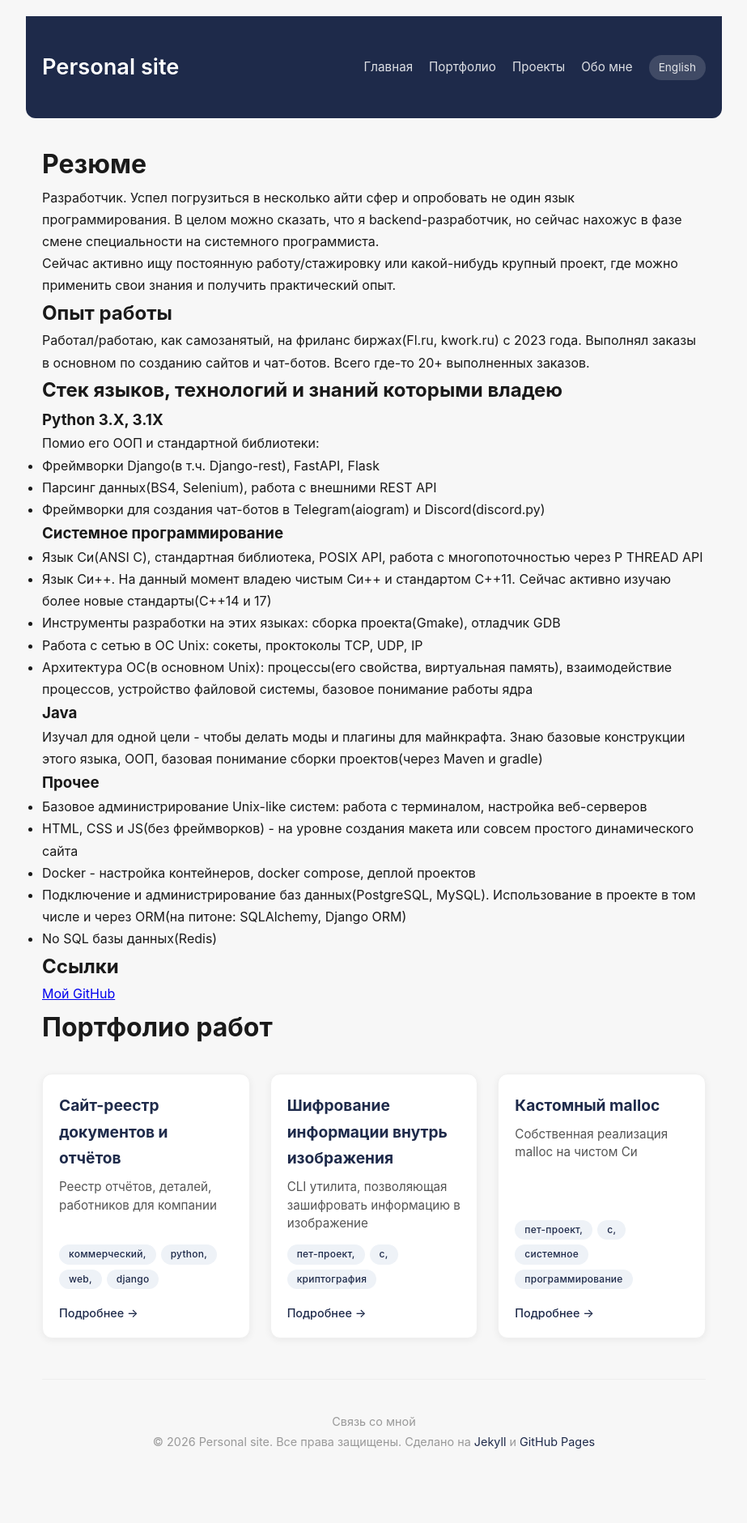
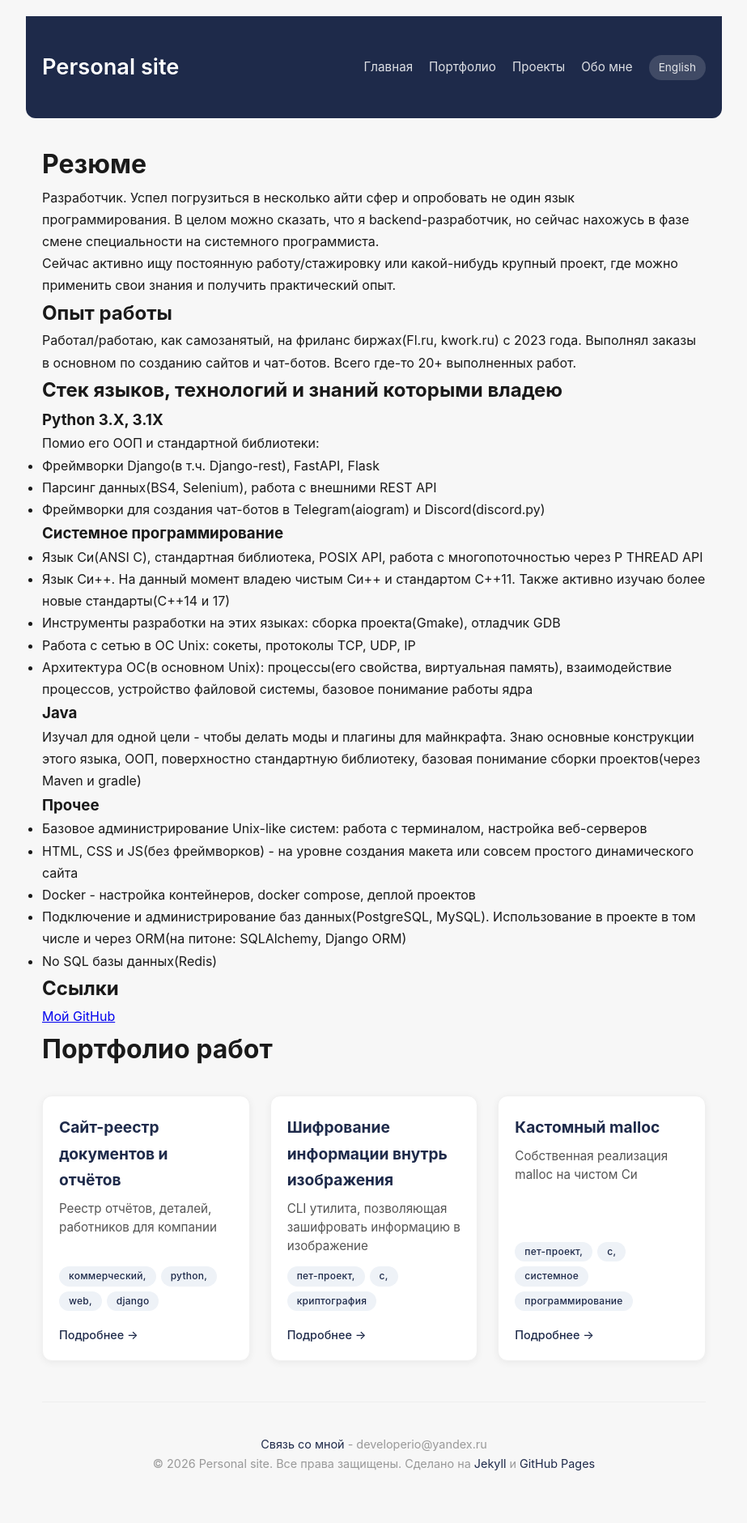
Before and after one commit to ExtremumDev/ExtremumDev.github.io, a Jekyll site: the page built from ru/portfolio.md, in a window 1280 px wide. Shown: the whole page at 81% size, without its empty margins (178-1101 px from the left). Built offline with Jekyll 4.4.1, drawn with Linux system fonts in a browser that asks for light colours; before the commit the page ends 1853 px from its top, so only the background shows below that.

```diff
--- a/_includes/footer-ru.html
+++ b/_includes/footer-ru.html
@@ -1,7 +1,7 @@
 <footer>
     <div class="container">
         <nav>
-            <p>Связь со мной</p>
+            <a href="/ru/about/#contacts">Связь со мной</a> - developerio@yandex.ru
         </nav>
         <p>
             © {{ site.time | date: "%Y" }} {{ site.title }}. Все права защищены.
--- a/ru/index.html
+++ b/ru/index.html
@@ -9,7 +9,10 @@
 ---
 <h1>Личный сайт</h1>
 <p>Сайт служит в качестве портфолио, склада идей и демонстрации проектов, придуманных автором</p>
-
+<h3>Основные разделы:</h3>
+<p><a href="/ru/about/">Обо мне</a> - информация о владельце этого сайта(обо мне)</p>
+<p><a href="/ru/portfolio/">Портфолио</a> - моё резюме/портфолио работ, информация, как о разработчике</p>
+<p><a href="/ru/projects/">Проекты</a> - список проектов, над которыми тружусь или трудился раньше и ходом разработки которых захотел поведать публикеы</p>
 <h2>Публикации</h2>
 
 
--- a/ru/portfolio.md
+++ b/ru/portfolio.md
@@ -4,10 +4,10 @@
 permalink: /ru/portfolio/
 ---
 <h1>Резюме</h1>
-Разработчик. Успел погрузиться в несколько айти сфер и опробовать не один язык программирования. В целом можно сказать, что я backend-разработчик, но сейчас нахожус в фазе смене специальности на системного программиста.
+Разработчик. Успел погрузиться в несколько айти сфер и опробовать не один язык программирования. В целом можно сказать, что я backend-разработчик, но сейчас нахожусь в фазе смене специальности на системного программиста.
 Сейчас активно ищу постоянную работу/стажировку или какой-нибудь крупный проект, где можно применить свои знания и получить практический опыт.
 ## Опыт работы
-Работал/работаю, как самозанятый, на фриланс биржах(Fl.ru, kwork.ru) с 2023 года. Выполнял заказы в основном по созданию сайтов и чат-ботов. Всего где-то 20+ выполненных заказов.
+Работал/работаю, как самозанятый, на фриланс биржах(Fl.ru, kwork.ru) с 2023 года. Выполнял заказы в основном по созданию сайтов и чат-ботов. Всего где-то 20+ выполненных работ.
 
 ## Стек языков, технологий и знаний которыми владею
 
@@ -22,14 +22,14 @@
 ### Системное программирование
 <ul>
     <li>Язык Си(ANSI C), стандартная библиотека, POSIX API, работа с многопоточностью через P THREAD API</li>
-    <li>Язык Си++. На данный момент владею чистым Си++ и стандартом C++11. Сейчас активно изучаю более новые стандарты(C++14 и 17)</li>
+    <li>Язык Си++. На данный момент владею чистым Си++ и стандартом C++11. Также активно изучаю более новые стандарты(C++14 и 17)</li>
     <li>Инструменты разработки на этих языках: сборка проекта(Gmake), отладчик GDB</li>
-    <li>Работа с сетью в ОС Unix: сокеты, проктоколы TCP, UDP, IP</li>
+    <li>Работа с сетью в ОС Unix: сокеты, протоколы TCP, UDP, IP</li>
     <li>Архитектура ОС(в основном Unix): процессы(его свойства, виртуальная память), взаимодействие процессов, устройство файловой системы, базовое понимание работы ядра</li>
 </ul>
 
 ### Java
-Изучал для одной цели - чтобы делать моды и плагины для майнкрафта. Знаю базовые конструкции этого языка, ООП, базовая понимание сборки проектов(через Maven и gradle)
+Изучал для одной цели - чтобы делать моды и плагины для майнкрафта. Знаю основные конструкции этого языка, ООП, поверхностно стандартную библиотеку, базовая понимание сборки проектов(через Maven и gradle)
 ### Прочее
 <ul>
     <li>Базовое администрирование Unix-like систем: работа с терминалом, настройка веб-серверов</li>
```
Also changed, not shown: _ru_portfolio/document-site.md (+12 -0 lines), ru/about.md (+3 -0 lines), assets/images/portfolio/component_site/components-list.jpg (added), assets/images/portfolio/component_site/conclusion1.jpg (added), assets/images/portfolio/component_site/conclusions_list.png (added).
